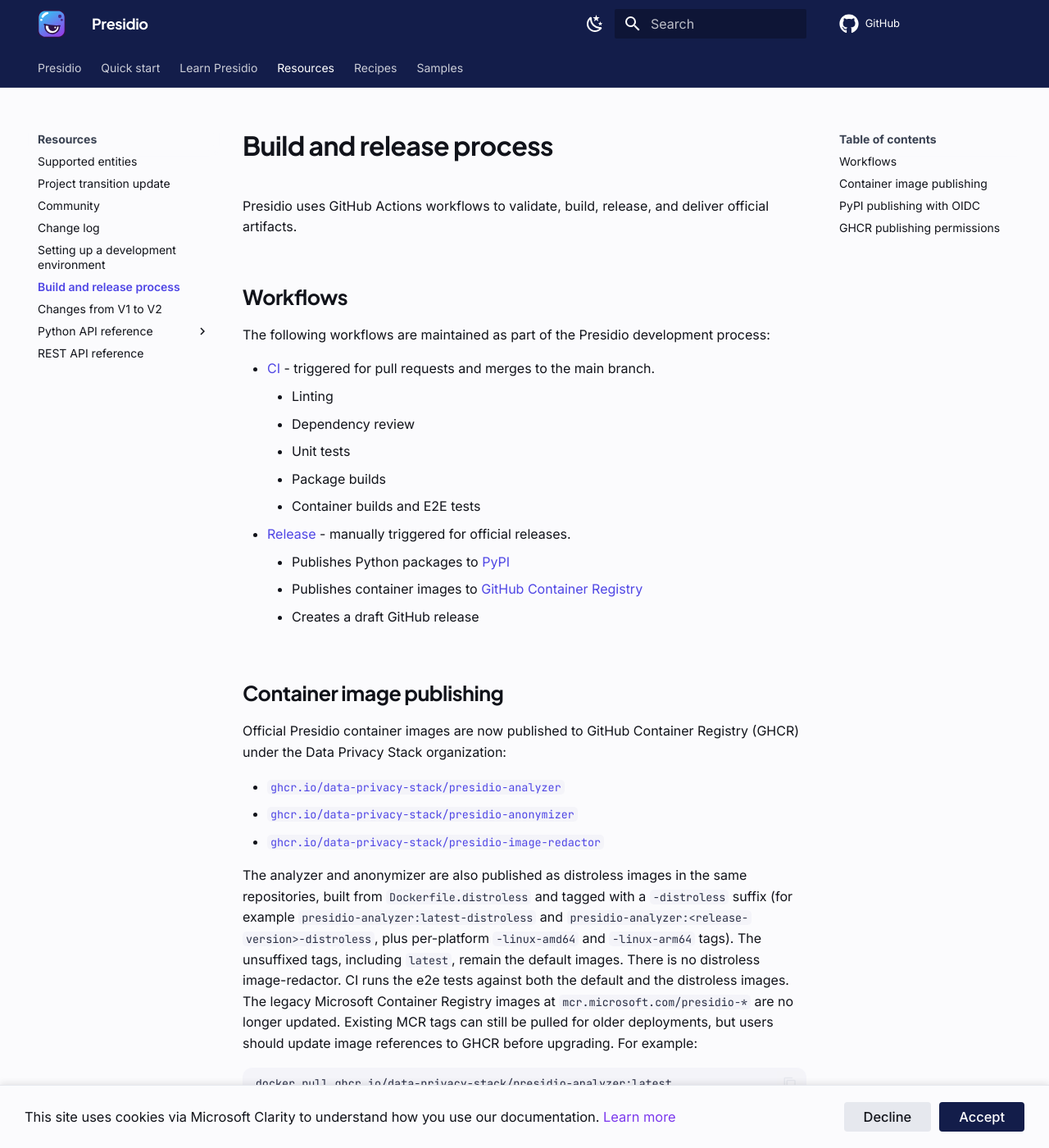
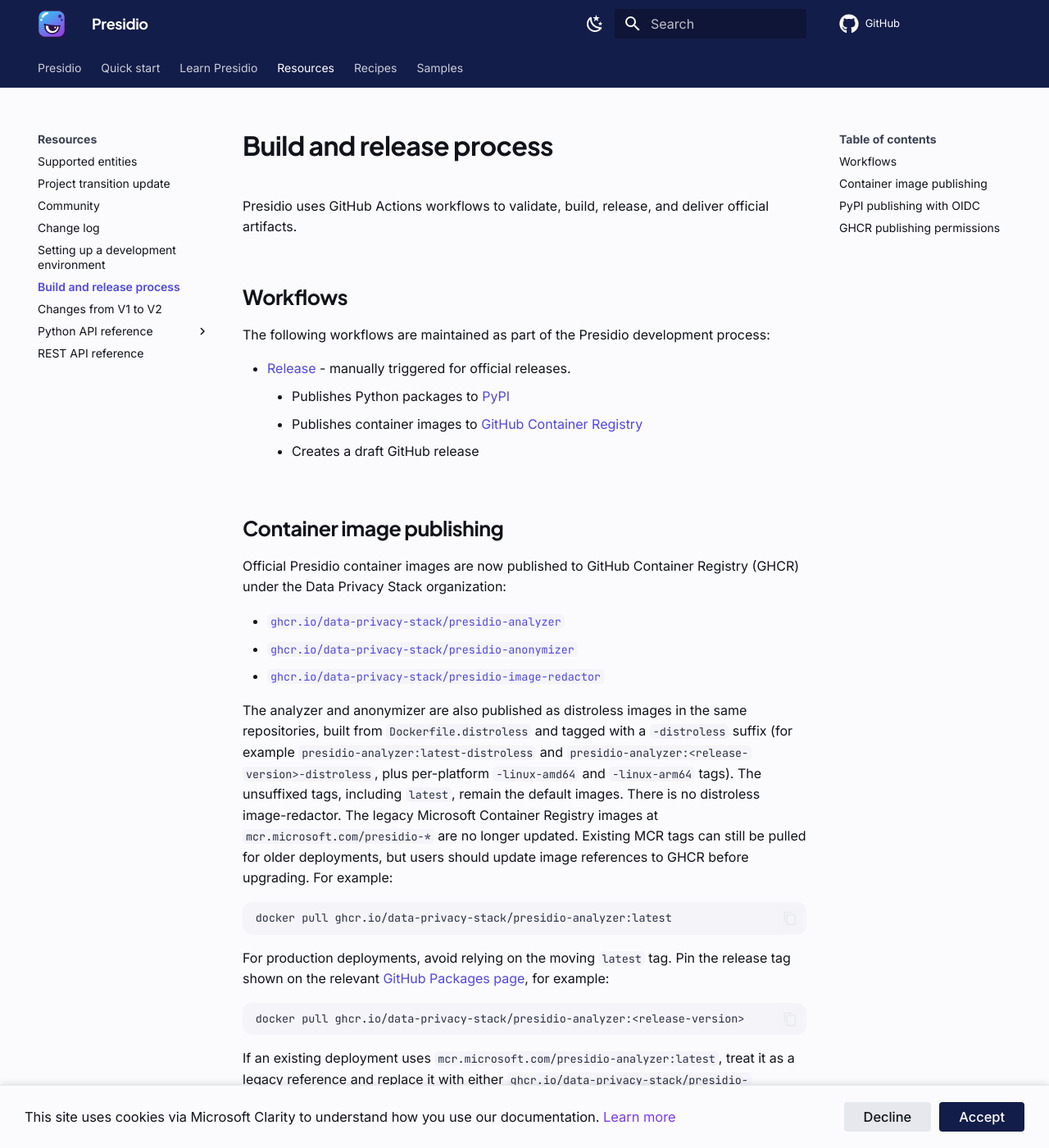
Before and after one commit to bllludger/presidio2, an MkDocs documentation site: the page built from docs/build_release.md, in a window 1280 px wide and 1400 px high. Shown: the whole window at 82% size. Built offline with MkDocs 1.6.1 and Material for MkDocs 9.7.7, drawn with Linux system fonts in a browser that asks for light colours; comment, search, counter and statistics services are not loaded.

Commit message:
Remove the upstream CI workflow from presidio2

````diff
--- a/docs/build_release.md
+++ b/docs/build_release.md
@@ -6,12 +6,6 @@ Presidio uses GitHub Actions workflows to validate, build, release, and deliver
 
 The following workflows are maintained as part of the Presidio development process:
 
-- [CI](https://github.com/data-privacy-stack/presidio/blob/main/.github/workflows/ci.yml) - triggered for pull requests and merges to the main branch.
-    - Linting
-    - Dependency review
-    - Unit tests
-    - Package builds
-    - Container builds and E2E tests
 - [Release](https://github.com/data-privacy-stack/presidio/blob/main/.github/workflows/release.yml) - manually triggered for official releases.
     - Publishes Python packages to [PyPI](https://pypi.org/search/?q=presidio)
     - Publishes container images to [GitHub Container Registry](https://github.com/orgs/data-privacy-stack/packages)
@@ -25,7 +19,7 @@ Official Presidio container images are now published to GitHub Container Registr
 - [`ghcr.io/data-privacy-stack/presidio-anonymizer`](https://github.com/orgs/data-privacy-stack/packages/container/package/presidio-anonymizer)
 - [`ghcr.io/data-privacy-stack/presidio-image-redactor`](https://github.com/orgs/data-privacy-stack/packages/container/package/presidio-image-redactor)
 
-The analyzer and anonymizer are also published as distroless images in the same repositories, built from `Dockerfile.distroless` and tagged with a `-distroless` suffix (for example `presidio-analyzer:latest-distroless` and `presidio-analyzer:<release-version>-distroless`, plus per-platform `-linux-amd64` and `-linux-arm64` tags). The unsuffixed tags, including `latest`, remain the default images. There is no distroless image-redactor. CI runs the e2e tests against both the default and the distroless images.
+The analyzer and anonymizer are also published as distroless images in the same repositories, built from `Dockerfile.distroless` and tagged with a `-distroless` suffix (for example `presidio-analyzer:latest-distroless` and `presidio-analyzer:<release-version>-distroless`, plus per-platform `-linux-amd64` and `-linux-arm64` tags). The unsuffixed tags, including `latest`, remain the default images. There is no distroless image-redactor.
 The legacy Microsoft Container Registry images at `mcr.microsoft.com/presidio-*` are no longer updated. Existing MCR tags can still be pulled for older deployments, but users should update image references to GHCR before upgrading. For example:
 
 ```sh
````
Also changed, not shown: presidio/README.md (+0 -1 lines), 1 other file.
